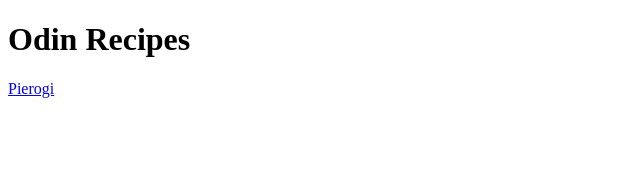
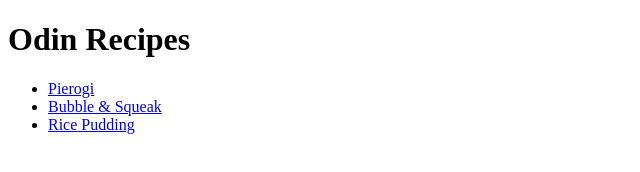
Before and after one commit to Sheldynn/odin-recipes, a plain HTML site: page index.html in a window 1280 px wide. Shown: the whole page, without its empty margins (0-640 px from the left). Drawn offline with Linux system fonts and the light colour scheme.

Commit message:
Added links for each webpage of the website.

```diff
--- a/index.html
+++ b/index.html
@@ -7,6 +7,9 @@
 </head>
 <body>
     <h1>Odin Recipes</h1>
-    <a href="recipes/pierogi.html">Pierogi</a>
+    <ul>
+        <li><a href="recipes/pierogi.html">Pierogi</a></li>
+        <li><a href="recipes/Bubble_and_Squeak.html">Bubble & Squeak</a></li>
+        <li><a href="recipes/Rice_Pudding.html">Rice Pudding</a></li>
 </body>
 </html>
```
